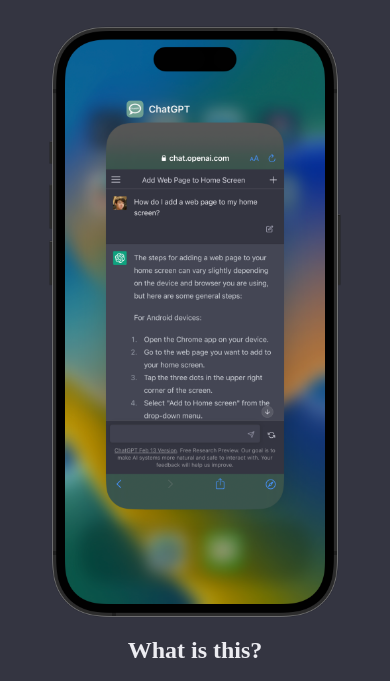
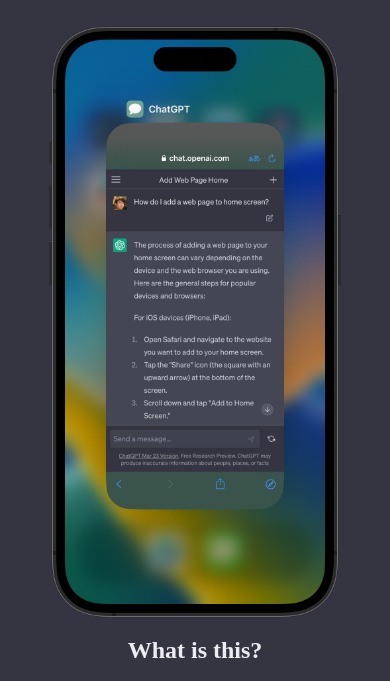
Before and after one commit to munierujp/chatgpt-web-app, a website: page docs/index.html in a window 390 px wide. Shown: the part 141-822 px from the top of the page. Drawn offline with Linux system fonts and the light colour scheme.

Commit message:
Update screenshot (#46)
* Add screenshot.png

* Update README.md

* Remove iphone.png

* Update index.html

```diff
--- a/docs/index.html
+++ b/docs/index.html
@@ -35,7 +35,7 @@
     <h1>ChatGPT Web App</h1>
     <img
       id="screenshot"
-      src="./img/iphone.png"
+      src="./img/screenshot.png"
       alt="screenshot"
       width="300"
       height="599"
```
Also changed, not shown: README.md, docs/img/iphone.png (deleted), docs/img/screenshot.png (added), meta/iphone.png (deleted), meta/screenshot.png (added).
